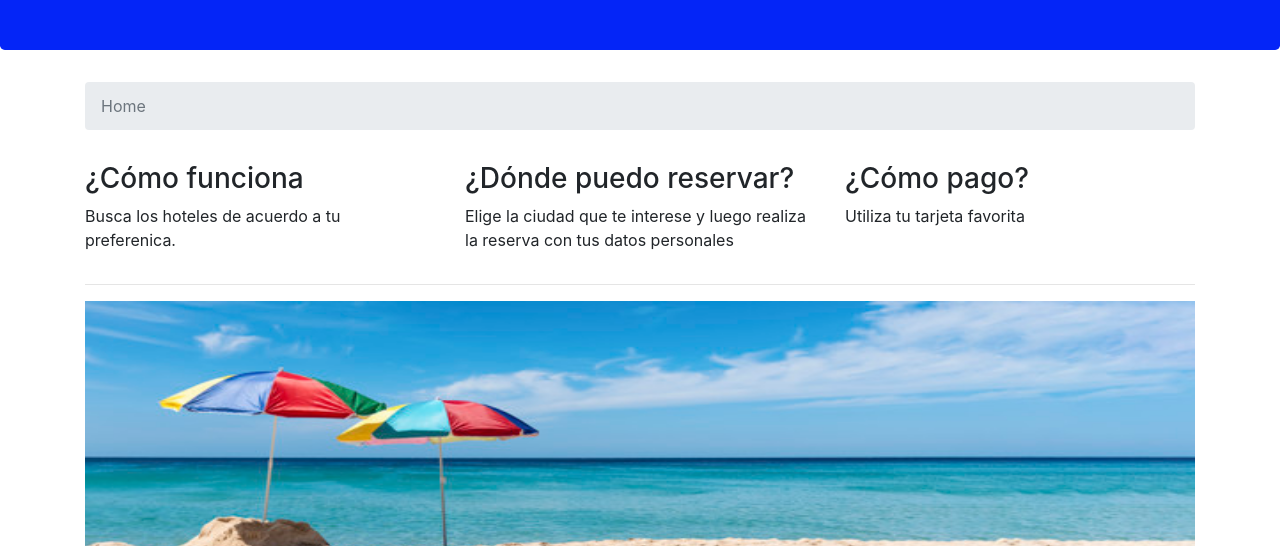
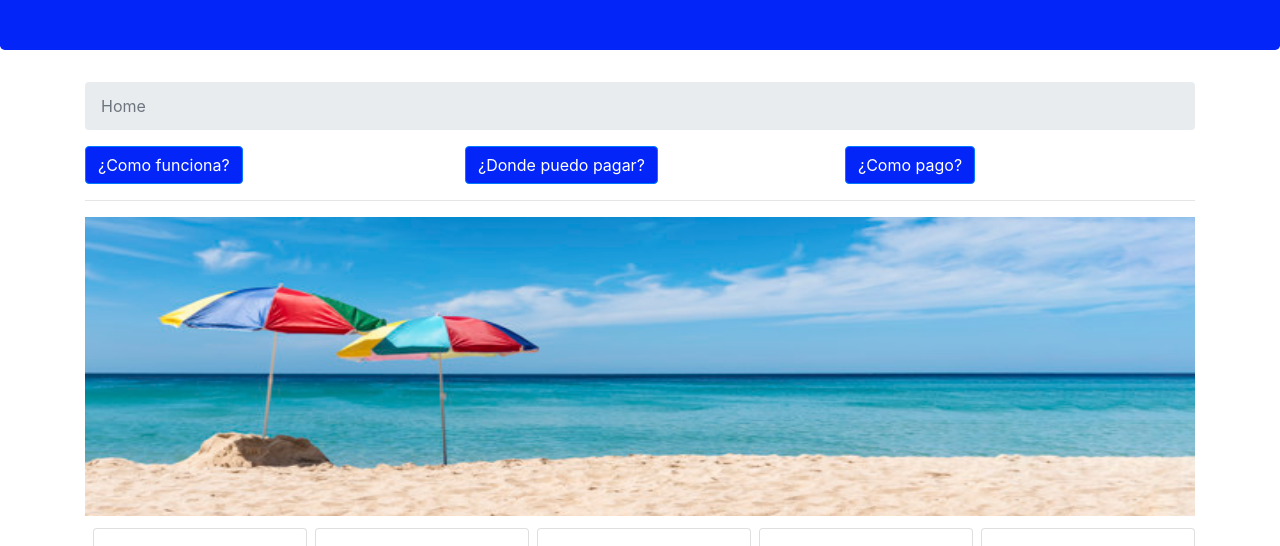
Before and after one commit to FranklinZ12/FirstWeb-with-Bootstrap, a website: page index.html in a window 1280 px wide. Shown: the part 184-730 px from the top of the page. Drawn offline with nearby package versions, Linux system fonts and the light colour scheme; a web font is replaced by a local one.

Commit message:
Agregamos collpase

```diff
--- a/css/Main.css
+++ b/css/Main.css
@@ -32,3 +32,7 @@ footer{
 .footer-address-icon{
 	padding-right: 3px;
 }
+
+.tab-content{
+	padding-top: 10px;
+}
--- a/index.html
+++ b/index.html
@@ -38,18 +38,30 @@
         </nav>
         <div class="row">
             <div class="col-sm-4">
+                <button class="btn btn-primary" type="button" data-toggle="collapse" data-target="#funciona" aria-expanded="false" aria-control="multicollapse1">¿Como funciona?</button>
+            </div>
+            <div class="col-sm-4">
+                <button class="btn btn-primary" type="button" data-toggle="collapse" data-target="#reservar" aria-expanded="false" aria-control="multicollapse2">¿Donde puedo pagar?</button>
+            </div>
+            <div class="col-sm-4">
+                <button class="btn btn-primary" type="button" data-toggle="collapse" data-target="#pago" aria-expanded="false" aria-control="multicollapse3">¿Como pago?</button>
+            </div>
+
+        </div>
+        <div class="row">
+            <div class="col-sm-4 collapse multi-collapse" id="funciona">
                 <p>
                     <h3>¿Cómo funciona</h3>
                     <p>Busca los hoteles de acuerdo a tu preferenica.</p>
                 </p>
             </div>
-            <div class="col-sm-4">
+            <div class="col-sm-4 collapse multi-collapse" id="reservar">
                 <p>
                     <h3> ¿Dónde puedo reservar?</h3>
                     <p> Elige la ciudad que te interese y luego realiza la reserva con tus datos personales</p>
                 </p>
             </div>
-            <div class="col-sm-4">
+            <div class="col-sm-4 collapse multi-collapse" id="pago">
                 <p>
                     <h3> ¿Cómo pago?</h3>
                     <p> Utiliza tu tarjeta favorita</p>
```
